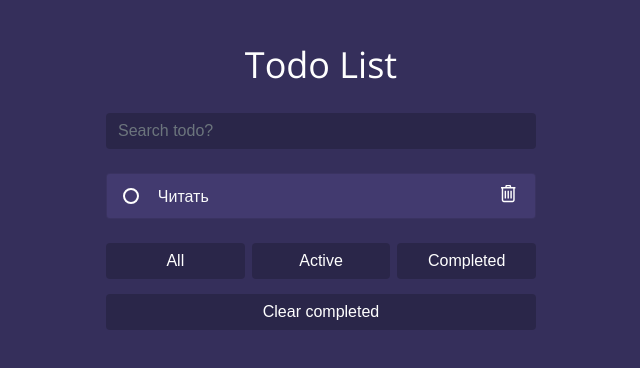
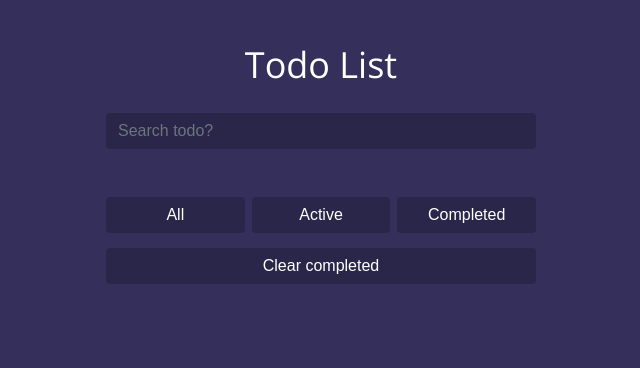
Before and after one commit to AntoninaPavlova/Vu3-ToDo, a Vue app: page / in a window 1280 px wide. Shown: the top 368 px of the page, without its empty margins (319-959 px from the left). Built offline with nearby package versions, Linux system fonts and the light colour scheme.

Commit message:
After pressing enter, the task is added to the table and the input field is cleared.

```diff
--- a/src/components/buttons/ClearButton.vue
+++ b/src/components/buttons/ClearButton.vue
@@ -1,7 +1,5 @@
 <script setup>
-const { label } = defineProps({
-  label: String,
-});
+const props = defineProps(['label']);
 </script>
 
 <template>
--- a/src/components/buttons/SortedButton.vue
+++ b/src/components/buttons/SortedButton.vue
@@ -1,8 +1,5 @@
 <script setup>
-const { label, btnClass } = defineProps({
-  label: String,
-  btnClass: String,
-});
+const props = defineProps(['label', 'btnClass']);
 </script>
 
 <template>
--- a/src/components/general/DisplayInput.vue
+++ b/src/components/general/DisplayInput.vue
@@ -1,5 +1,26 @@
+<script setup>
+import { ref } from 'vue';
+import { defineEmits } from 'vue';
+
+const emit = defineEmits(['updateTaskTextEvent']);
+const taskText = ref('');
+
+const updateTaskText = () => {
+  if (taskText.value.trim()) {
+    emit('updateTaskTextEvent', taskText.value);
+    taskText.value = '';
+  }
+};
+</script>
+
 <template>
-  <input type="text" class="app-display__input" placeholder="Search todo?" />
+  <input
+    type="text"
+    class="app-display__input"
+    placeholder="Search todo?"
+    @keyup.enter="updateTaskText"
+    v-model="taskText"
+  />
 </template>
 
 <style scoped>
--- a/src/components/general/TaskItem.vue
+++ b/src/components/general/TaskItem.vue
@@ -1,8 +1,14 @@
+<script setup>
+const props = defineProps({
+  taskText: Object,
+});
+</script>
+
 <template>
   <li class="app-task">
     <input type="checkbox" id="app-task__checkbox" class="app-task__checkbox" />
     <label for="app-task__checkbox" class="app-task__label"></label>
-    <span class="app-task__text">Читать</span>
+    <span class="app-task__text">{{ taskText }}</span>
     <div class="app-task___delete">
       <svg
         xmlns="http://www.w3.org/2000/svg"
--- a/src/views/StartView.vue
+++ b/src/views/StartView.vue
@@ -3,6 +3,16 @@ import SortedButton from '@/components/buttons/SortedButton.vue';
 import ClearButton from '@/components/buttons/ClearButton.vue';
 import DisplayInput from '@/components/general/DisplayInput.vue';
 import TaskItem from '@/components/general/TaskItem.vue';
+
+import { ref } from 'vue';
+
+const tasks = ref([]);
+
+const generateUniqueId = () => Date.now();
+
+const updateTaskTextHandler = (task) => {
+  tasks.value.push({ id: generateUniqueId(), text: task, completed: false });
+};
 </script>
 
 <template>
@@ -11,12 +21,12 @@ import TaskItem from '@/components/general/TaskItem.vue';
       <section class="app-section">
         <h1 class="app-title">Todo List</h1>
         <div class="app-display">
-          <DisplayInput />
+          <DisplayInput @updateTaskTextEvent="updateTaskTextHandler" />
         </div>
         <div class="app-result">
           <div class="app-table">
             <ul class="app-list">
-              <TaskItem />
+              <TaskItem v-for="task in tasks" :key="task.id" :taskText="task.text" />
             </ul>
           </div>
           <div class="app-sorted">
```
Also changed, not shown: Инсайты.txt (added).
